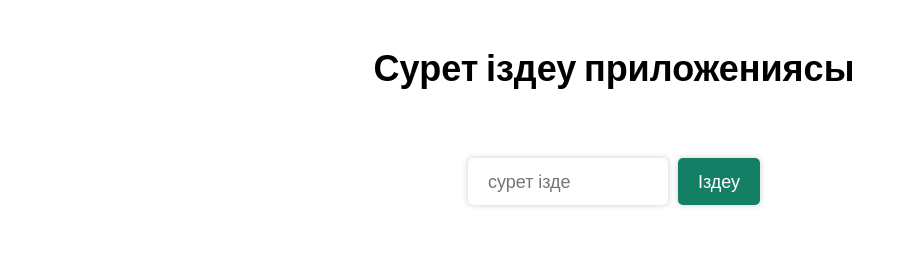
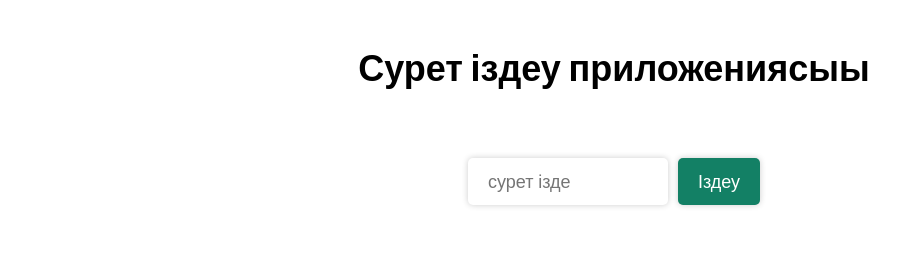
Before and after one commit to Sanzhar1985/picture-search-app, a plain HTML site: page index.html in a window 1280 px wide. Shown: the top 263 px of the page, without its empty margins (26-925 px from the left). Drawn offline with Linux system fonts and the light colour scheme.

Commit message:
приложениясы + ы

```diff
--- a/index.html
+++ b/index.html
@@ -7,7 +7,7 @@
     <link rel="stylesheet" href="style.css">
 </head>
 <body>
-<h1>Сурет іздеу приложениясы</h1>
+<h1>Сурет іздеу приложениясыы</h1>
 
 <form action="">
     <input type="text" id="search-input" placeholder="сурет ізде">
```
